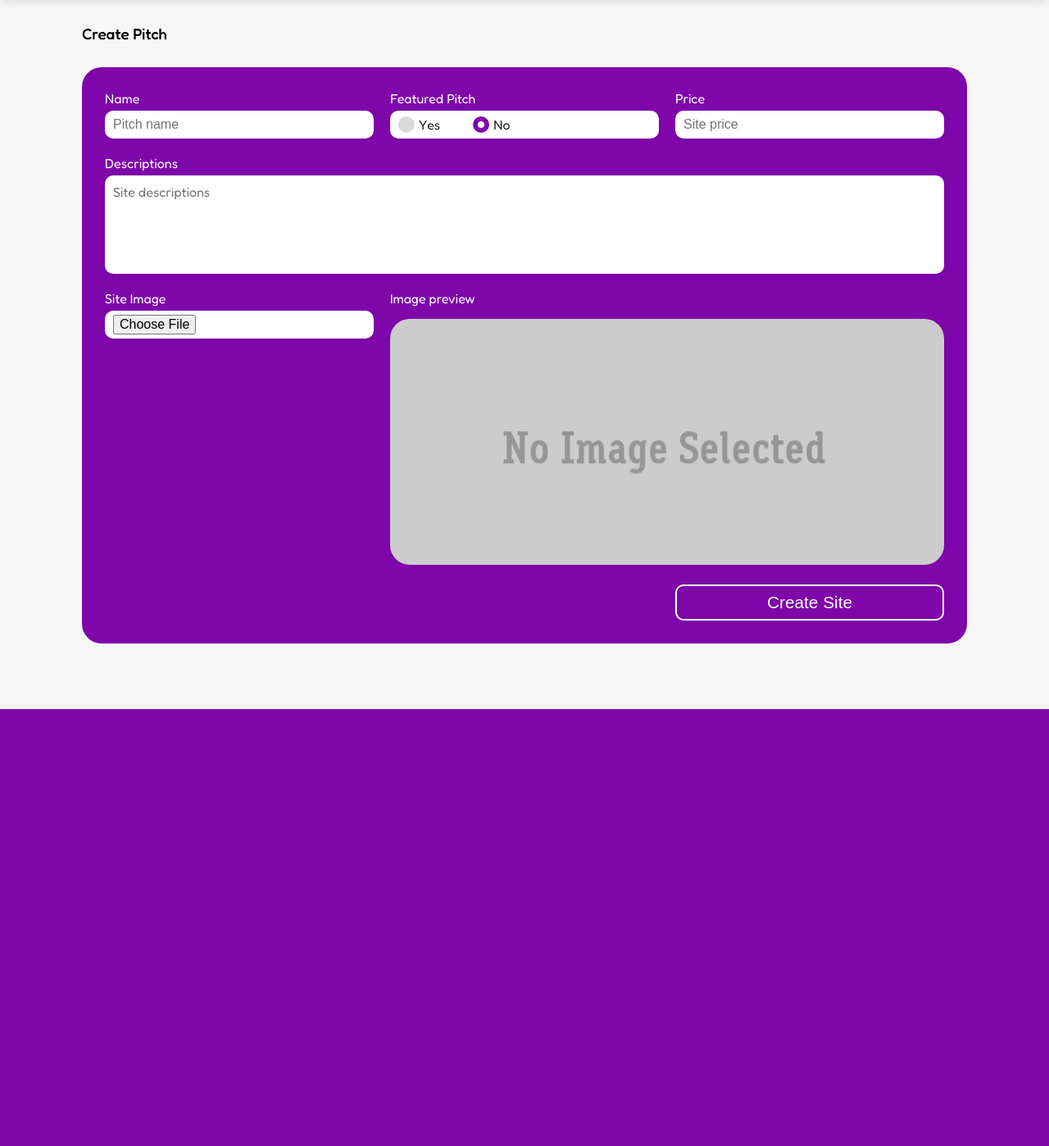
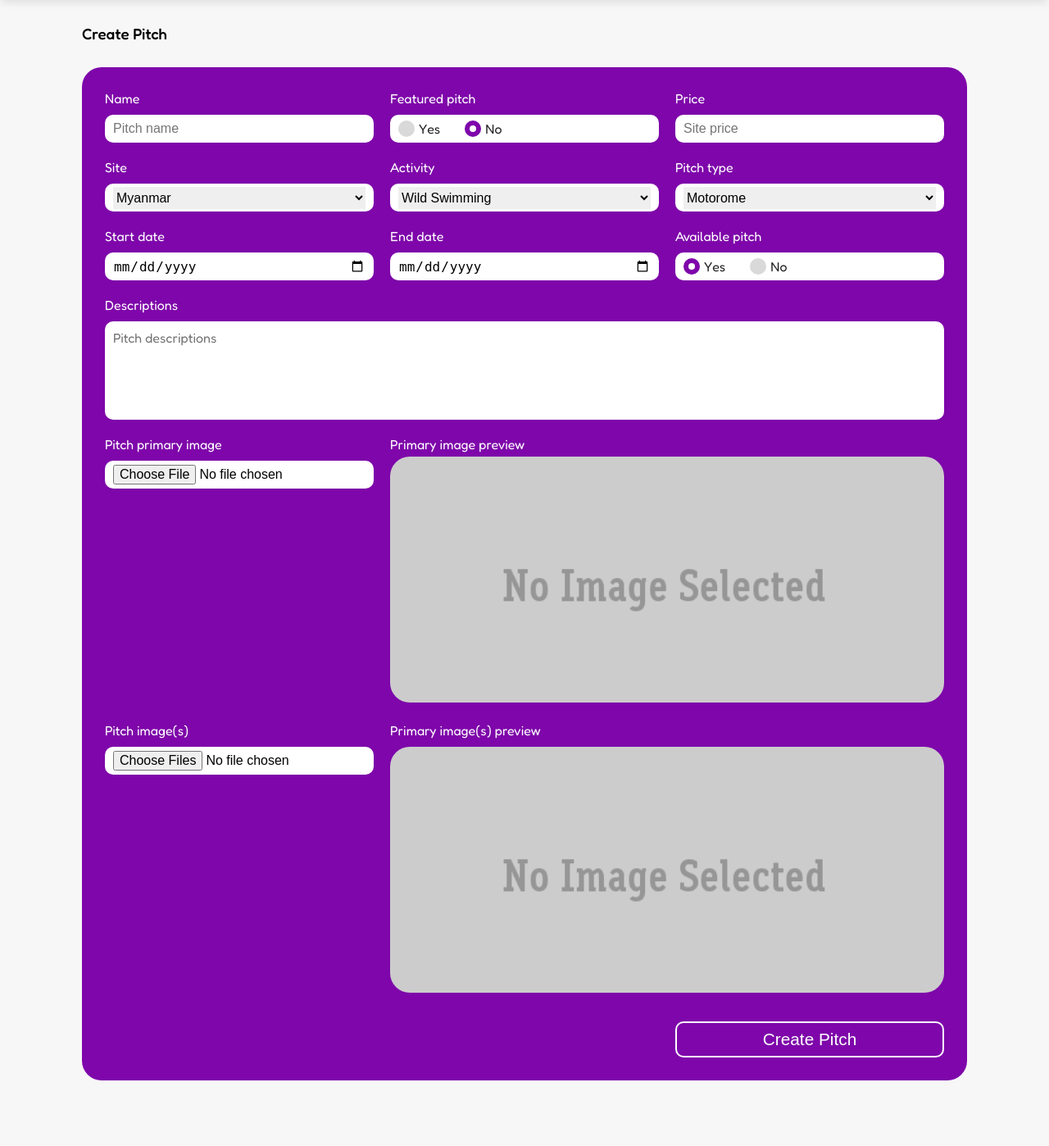
Before and after one commit to kyawoo-23/DW-GWSC, a PHP site: page /adminPitchCreate.php in a window 1280 px wide. Shown: the part 117-1515 px from the top of the page at 82% size. Before the commit the page ends 982 px from the top, so only its background shows below. Run offline with PHP 8.4, Linux system fonts and the light colour scheme.

Commit message:
added admin-pitch-create

```diff
--- a/adminPitchCreate.php
+++ b/adminPitchCreate.php
@@ -14,13 +14,12 @@
         </div>
 
         <div class="admin-input-form">
-            <label for="location">Featured Pitch</label>
+            <label for="isFeatured">Featured pitch</label>
             <div class="radio-gp">
                 <label class="custom-radio">Yes
                     <input type="radio" value="true" name="isFeatured">
                     <span class="checkmark"></span>
                 </label>
-                <br>
                 <label class="custom-radio">No
                     <input type="radio" value="false" name="isFeatured" checked>
                     <span class="checkmark"></span>
@@ -33,22 +32,89 @@
             <input type="number" name="price" id="price" placeholder="Site price" required>
         </div>
 
-        <div class="admin-input-form col-span-3">
-            <label for="description">Descriptions</label>
-            <textarea name="description" id="description" rows="5" placeholder="Site descriptions" required></textarea>
+        <div class="admin-input-form">
+            <label for="site">Site</label>
+            <div class="dropdown-gp">
+                <select name="site" id="site">
+                    <option value="Myanmar">Myanmar</option>
+                    <option value="Japan">Japan</option>
+                </select>
+            </div>
         </div>
 
         <div class="admin-input-form">
-            <label for="siteImage">Site Image</label>
-            <input type="file" name="image" id="siteImage" accept="image/*" placeholder="Site image" required>
+            <label for="activity">Activity</label>
+            <div class="dropdown-gp">
+                <select name="activity" id="activity">
+                    <option value="Myanmar">Wild Swimming</option>
+                    <option value="Japan">Camping</option>
+                </select>
+            </div>
         </div>
 
-        <div class="col-span-2 site-chosen-img">
-            <span class="img-preview">Image preview</span>
-            <img title="image preview" id="siteChosenImg" src="./assets/static/images/no-image.jpg" alt="site image">
+        <div class="admin-input-form">
+            <label for="pitchType">Pitch type</label>
+            <div class="dropdown-gp">
+                <select name="pitchType" id="pitchType">
+                    <option value="Myanmar">Motorome</option>
+                    <option value="Japan">Caravan</option>
+                </select>
+            </div>
         </div>
 
-        <button class="admin-submit-btn" type="submit">Create Site</button>
+        <div class="admin-input-form">
+            <label for="startDate">Start date</label>
+            <input type="date" name="startDate" id="startDate" placeholder="Pitch start date" required>
+        </div>
+
+        <div class="admin-input-form">
+            <label for="endDate">End date</label>
+            <input type="date" name="endDate" id="endDate" placeholder="Pitch end date" required>
+        </div>
+
+        <div class="admin-input-form">
+            <label for="isAvailable">Available pitch</label>
+            <div class="radio-gp">
+                <label class="custom-radio">Yes
+                    <input type="radio" value="true" name="isAvailable" checked>
+                    <span class="checkmark"></span>
+                </label>
+                <label class="custom-radio">No
+                    <input type="radio" value="false" name="isAvailable">
+                    <span class="checkmark"></span>
+                </label>
+            </div>
+        </div>
+
+        <div class="admin-input-form col-span-3">
+            <label for="description">Descriptions</label>
+            <textarea name="description" id="description" rows="5" placeholder="Pitch descriptions" required></textarea>
+        </div>
+
+        <div class="admin-input-form">
+            <label for="pitchPrimaryImage">Pitch primary image</label>
+            <input type="file" name="pitchPrimaryImage" id="pitchPrimaryImage" accept="image/*"
+                placeholder="Pitch primary image" required>
+        </div>
+        <div class="col-span-2 chosen-img">
+            <span class="img-preview">Primary image preview</span>
+            <img title="image preview" id="pitchPrimaryChosenImage" src="./assets/static/images/no-image.jpg"
+                alt="pitch primary image">
+        </div>
+
+        <div class="admin-input-form">
+            <label for="pitchImages">Pitch image(s)</label>
+            <input type="file" name="pitchImages" id="pitchImages" accept="image/*" placeholder="Pitch images" multiple
+                required>
+        </div>
+        <div class="col-span-2 chosen-img">
+            <span class="img-preview">Primary image(s) preview</span>
+            <div class="admin-chosen-image-list" id="pitchChosenImages">
+                <img title="image preview" src="./assets/static/images/no-image.jpg" alt="pitch primary image">
+            </div>
+        </div>
+
+        <button class="admin-submit-btn" type="submit">Create Pitch</button>
     </form>
 </main>
 
--- a/adminSiteCreate.php
+++ b/adminSiteCreate.php
@@ -33,7 +33,7 @@
             <input type="file" name="image" id="siteImage" accept="image/*" placeholder="Site image" required>
         </div>
 
-        <div class="col-span-2 site-chosen-img">
+        <div class="col-span-2 chosen-img">
             <span class="img-preview">Image preview</span>
             <img title="image preview" id="siteChosenImg" src="./assets/static/images/no-image.jpg" alt="site image">
         </div>
--- a/assets/js/preview-image.js
+++ b/assets/js/preview-image.js
@@ -1,13 +1,50 @@
+function handleImageChange(inputElement, imageElement) {
+  const file = inputElement.files[0]
+  const reader = new FileReader()
+
+  reader.onload = function (event) {
+    imageElement.attr("src", event.target.result)
+  }
+
+  if (file) {
+    reader.readAsDataURL(file)
+  } else {
+    imageElement.attr("src", "assets/static/images/no-image.jpg")
+  }
+}
+
+function handleImageListChange(inputElement, imageElement) {
+  const files = inputElement.files
+  imageElement.empty()
+
+  if (files.length === 0) {
+    const img = document.createElement("img")
+    img.src = "assets/static/images/no-image.jpg"
+    imageElement.append(img)
+  } else {
+    for (let i = 0; i < files.length; i++) {
+      const file = files[i]
+      const reader = new FileReader()
+
+      reader.onload = function (event) {
+        const img = document.createElement("img")
+        img.src = event.target.result
+        imageElement.append(img)
+      }
+
+      reader.readAsDataURL(file)
+    }
+  }
+}
+
 $("#siteImage").change(function () {
-  const file = this.files[0]
-  if (file) {
-    let reader = new FileReader()
-    reader.onload = function (event) {
-      $("#siteChosenImg").attr("src", event.target.result)
-    }
-    reader.readAsDataURL(file)
-  }
-  if (file === undefined) {
-    $("#siteChosenImg").attr("src", "assets/static/images/no-image.jpg")
-  }
+  handleImageChange(this, $("#siteChosenImg"))
 })
+
+$("#pitchPrimaryImage").change(function () {
+  handleImageChange(this, $("#pitchPrimaryChosenImage"))
+})
+
+$("#pitchImages").change(function () {
+  handleImageListChange(this, $("#pitchChosenImages"))
+})
--- a/assets/styles.css
+++ b/assets/styles.css
@@ -1278,21 +1278,39 @@ footer {
 
 .admin-input-form .radio-gp {
   display: flex;
-  gap: 20px;
-  align-items: center;
+  gap: 30px;
+  align-items: center;
+}
+
+.admin-input-form .dropdown-gp {
+  display: flex;
+  align-items: center;
+}
+.admin-input-form .dropdown-gp select {
+  width: 100%;
+  padding: 4px 0;
+  font-size: 1rem;
+  border: none;
+}
+.admin-input-form .dropdown-gp select:active,
+.admin-input-form .dropdown-gp select:focus {
+  outline: none;
 }
 
 .admin-input-form input,
 .admin-input-form textarea,
-.admin-input-form .radio-gp {
+.admin-input-form .radio-gp,
+.admin-input-form .dropdown-gp {
   background-color: #fff;
   border: none;
   height: 34px;
   border-radius: 10px;
   padding: 0 10px;
   font-size: 1rem;
+  margin-top: 5px;
 }
 .admin-input-form input[type="file"] {
+  color: #000;
   padding-top: 5px;
 }
 .admin-input-form textarea {
@@ -1315,8 +1333,8 @@ footer {
   grid-column: span 3;
 }
 
-.site-chosen-img img {
-  margin-top: 15px;
+.chosen-img img {
+  margin-top: 5px;
   border-radius: 24px;
   width: 100%;
   height: 300px;
@@ -1324,6 +1342,18 @@ footer {
   object-position: center;
 }
 
+.admin-chosen-image-list {
+  margin-top: 5px;
+  overflow-x: auto;
+  display: flex;
+  gap: 15px;
+  align-items: center;
+}
+
+.admin-chosen-image-list > .chosen-img img {
+  margin-top: 0;
+}
+
 .admin-submit-btn {
   font-size: 1.3rem;
   color: #fff;
@@ -1332,6 +1362,7 @@ footer {
   border-radius: 10px;
   padding: 8px 20px;
   grid-column: 3/3;
+  margin-top: 15px;
 }
 
 .admin-footer {
```
